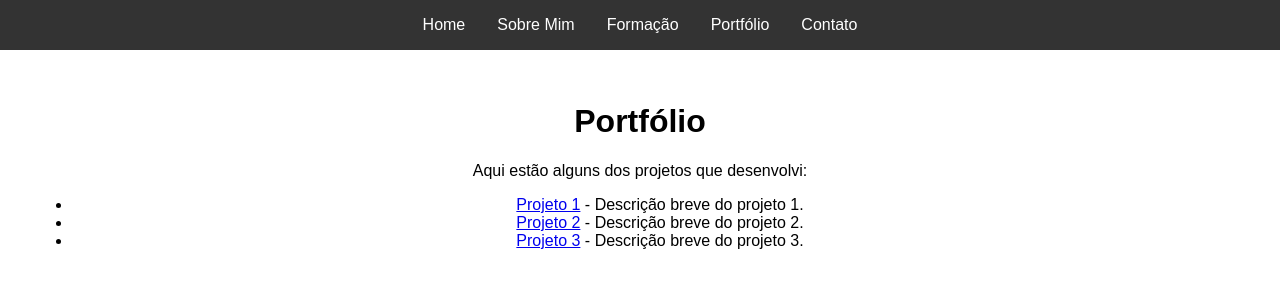
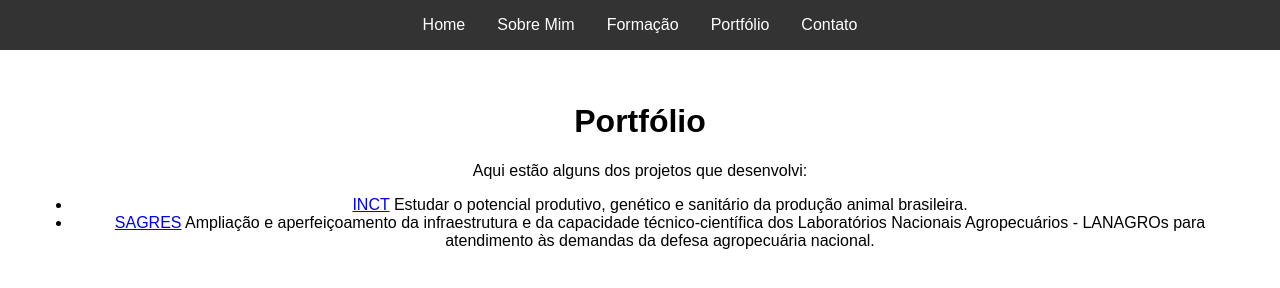
Before and after one commit to andremourabio/portfolioandre, a plain HTML site: page portfolio.html in a window 1280 px wide. Drawn offline with Linux system fonts and the light colour scheme.

Commit message:
Update portfolio.html

```diff
--- a/portfolio.html
+++ b/portfolio.html
@@ -25,9 +25,8 @@
         <h1>Portfólio</h1>
         <p>Aqui estão alguns dos projetos que desenvolvi:</p>
         <ul>
-            <li><a href="https://exemplo1.com">Projeto 1</a> - Descrição breve do projeto 1.</li>
-            <li><a href="https://exemplo2.com">Projeto 2</a> - Descrição breve do projeto 2.</li>
-            <li><a href="https://exemplo3.com">Projeto 3</a> - Descrição breve do projeto 3.</li>
+            <li><a href="http://inct.cnpq.br/institutos-agraria">INCT</a> Estudar o potencial produtivo, genético e sanitário da produção animal brasileira.</li>
+            <li><a href="https://www.gov.br/agricultura/pt-br/sagres">SAGRES</a> Ampliação e aperfeiçoamento da infraestrutura e da capacidade técnico-científica dos Laboratórios Nacionais Agropecuários - LANAGROs para atendimento às demandas da defesa agropecuária nacional. </li>
         </ul>
     </main>
 </body>
```
